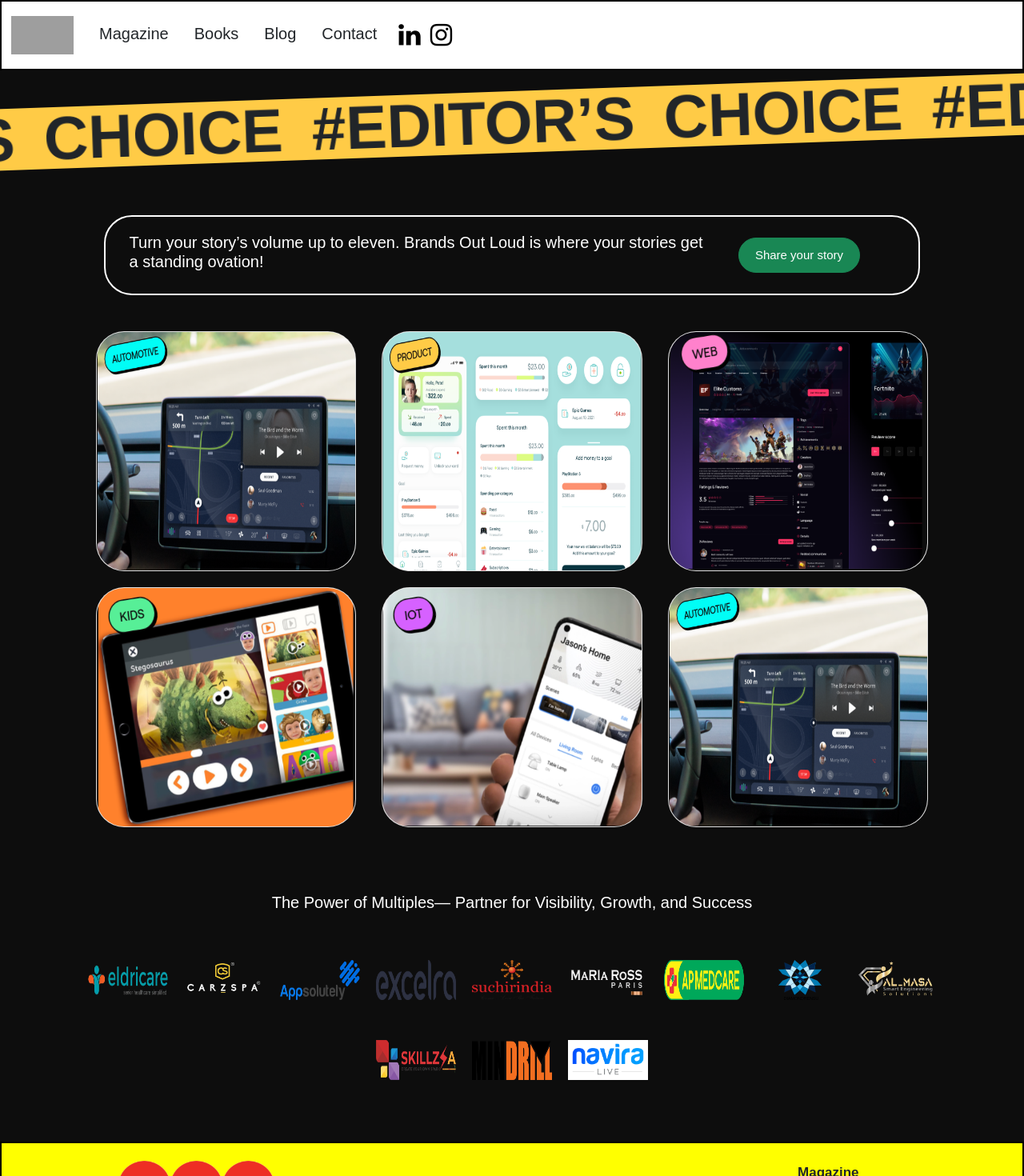
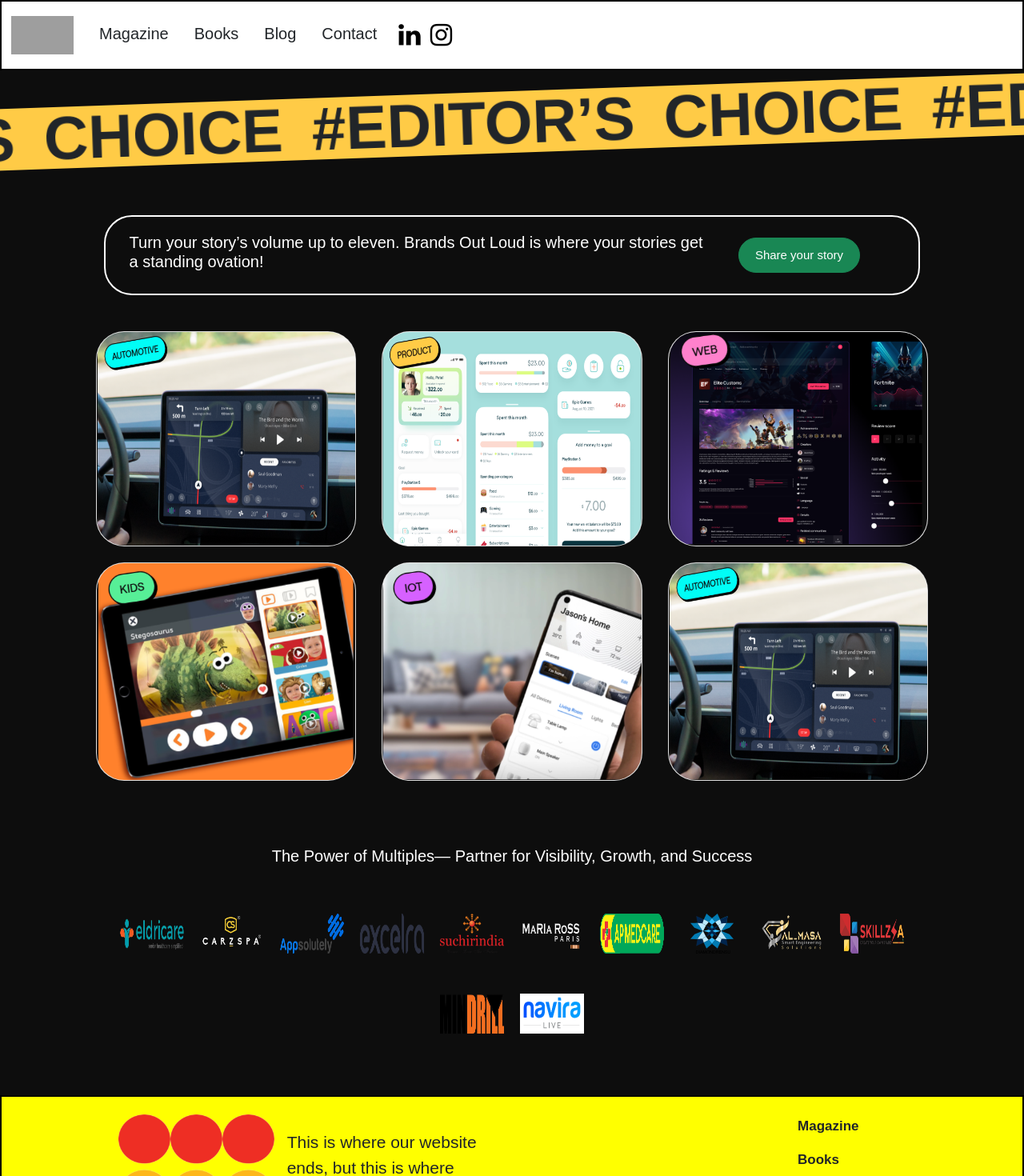
Before and after one commit to arunchoudhary1999/ionink_work_171023, a React (Create React App) app: page /work in a window 1280 px wide. Shown: the top 1470 px of the page at 80% size. Built offline with nearby package versions, Linux system fonts and the light colour scheme; grey boxes are pictures that could not be loaded; a web font is replaced by a local one.

Commit message:
twentyeight commit

```diff
--- a/src/components/work.css
+++ b/src/components/work.css
@@ -87,8 +87,24 @@
 
 /* For Tablet View */
 @media screen and (min-device-width: 768px) and (max-device-width: 1024px) {
+    .workPageDivIconImgDone {
+        height: 50px !important;
+        width: 80px !important;
+        margin: 25px 10px !important;
+    }
+
     .workPageDivButton001 {
         width: 30% !important;
+    }
+
+    .cardGroup {
+        width: 30%;
+        /* height: 20%; */
+        margin: 10px;
+    }
+
+    .card-img-top {
+        height: 100% !important;
     }
 
     .workPageDivBox {
--- a/src/index.css
+++ b/src/index.css
@@ -31,6 +31,7 @@
 body {
   margin: 0;
   padding: 0;
+  overflow-x: hidden;
   font-family: 'Darker Grotesque', sans-serif;
   /* font-family: -apple-system, BlinkMacSystemFont, 'Segoe UI', 'Roboto', 'Oxygen',
     'Ubuntu', 'Cantarell', 'Fira Sans', 'Droid Sans', 'Helvetica Neue',
```
